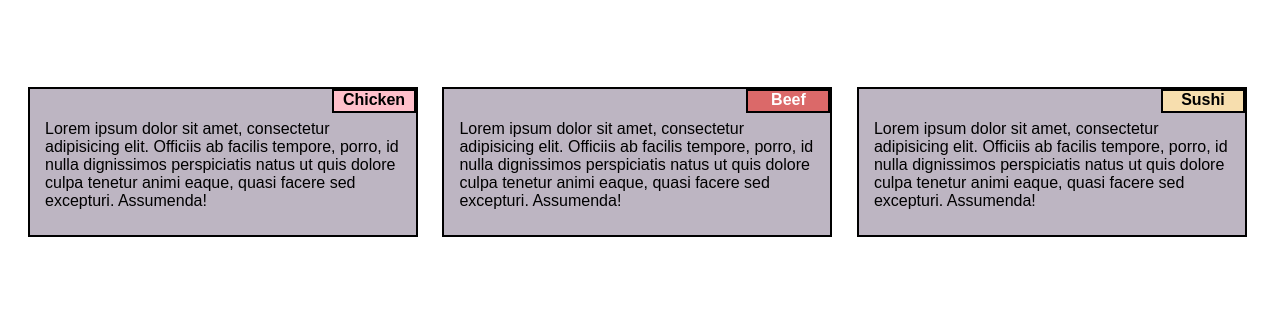
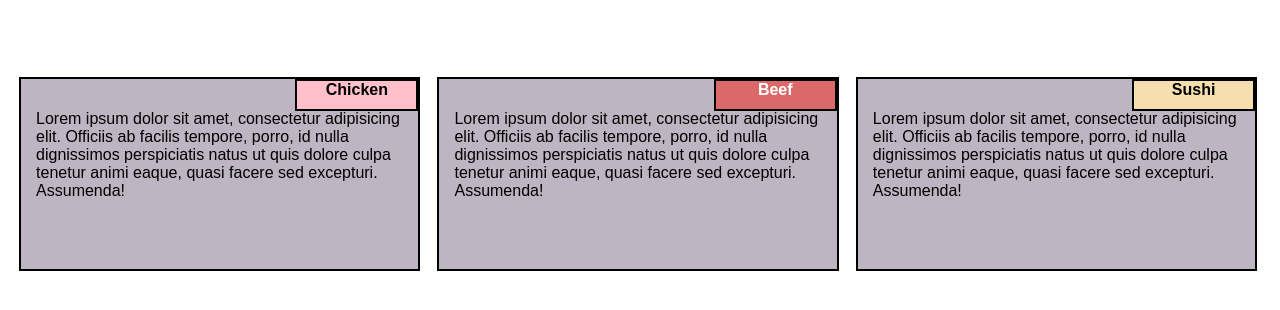
Before and after one commit to BusayoAfolabi12/Weekly_Exercises, a plain HTML site: page module2_solution/index.html in a window 1280 px wide. Shown: the part 90-400 px from the top of the page. Drawn offline with Linux system fonts and the light colour scheme.

Commit message:
module2_exercise

```diff
--- a/module2_solution/index.html
+++ b/module2_solution/index.html
@@ -1,26 +1,41 @@
 <html lang="en">
   <head>
-    <meta charset="UTF-8">
-    <meta http-equiv="X-UA-Compatible" content="IE=edge">
-    <meta name="viewport" content="width=device-width, initial-scale=1.0">
-    <link rel="stylesheet" href="style.css">
+    <meta charset="UTF-8" />
+    <meta http-equiv="X-UA-Compatible" content="IE=edge" />
+    <meta name="viewport" content="width=device-width, initial-scale=1.0" />
+    <link rel="stylesheet" href="style.css" />
     <title>Module2_Solution</title>
   </head>
   <body>
+    <div class="outerbox">
       <h1>Our Menu</h1>
       <div class="frame">
         <div class="frameChicken">Chicken</div>
-        <p>Lorem ipsum dolor sit amet, consectetur adipisicing elit. Officiis ab facilis tempore, porro, id nulla dignissimos perspiciatis natus ut quis dolore culpa tenetur animi eaque, quasi facere sed excepturi. Assumenda!</p>
+        <p>
+          Lorem ipsum dolor sit amet, consectetur adipisicing elit. Officiis ab
+          facilis tempore, porro, id nulla dignissimos perspiciatis natus ut
+          quis dolore culpa tenetur animi eaque, quasi facere sed excepturi.
+          Assumenda!
+        </p>
       </div>
       <div class="frame">
         <div class="frameBeef">Beef</div>
-        <p>Lorem ipsum dolor sit amet, consectetur adipisicing elit. Officiis ab facilis tempore, porro, id nulla dignissimos perspiciatis natus ut quis dolore culpa tenetur animi eaque, quasi facere sed excepturi. Assumenda!</p>
+        <p>
+          Lorem ipsum dolor sit amet, consectetur adipisicing elit. Officiis ab
+          facilis tempore, porro, id nulla dignissimos perspiciatis natus ut
+          quis dolore culpa tenetur animi eaque, quasi facere sed excepturi.
+          Assumenda!
+        </p>
       </div>
       <div class="frame">
         <div class="frameSushi">Sushi</div>
-        <p>Lorem ipsum dolor sit amet, consectetur adipisicing elit. Officiis ab facilis tempore, porro, id nulla dignissimos perspiciatis natus ut quis dolore culpa tenetur animi eaque, quasi facere sed excepturi. Assumenda!</p>
+        <p>
+          Lorem ipsum dolor sit amet, consectetur adipisicing elit. Officiis ab
+          facilis tempore, porro, id nulla dignissimos perspiciatis natus ut
+          quis dolore culpa tenetur animi eaque, quasi facere sed excepturi.
+          Assumenda!
+        </p>
       </div>
-
-
+    </div>
   </body>
 </html>
--- a/module2_solution/style.css
+++ b/module2_solution/style.css
@@ -1,8 +1,13 @@
 body{
-    margin: 18px;
+    margin: 1%;
     font-family: sans-serif;
     box-sizing: border-box;
 
+}
+
+.outerbox{
+    width: 100%;
+    box-sizing: border-box;
 }
 
 
@@ -13,20 +18,22 @@ h1{
 }
 
 .frame{
-    height: 150px;
-    width: 390px;
+    height: 25%;
+    width: 32.0%;
     box-sizing: border-box;
     padding: 15px;
-    margin: 10px;
+    margin-right: 0.5%;
+    margin-left: 0.5%;
     background-color: #bdb5c2;
     display: inline-block;
     border: 2px solid black;
     position: relative;
+    overflow: hidden;
 }
 
 .frameChicken, .frameBeef, .frameSushi{
-    height: 20px;
-    width: 80px;
+    height: 15%;
+    width: 30%;
     border: 2px solid black;
     position: absolute;
     right: 0px;
```
Lines whose indentation alone changed are shown as unchanged.
